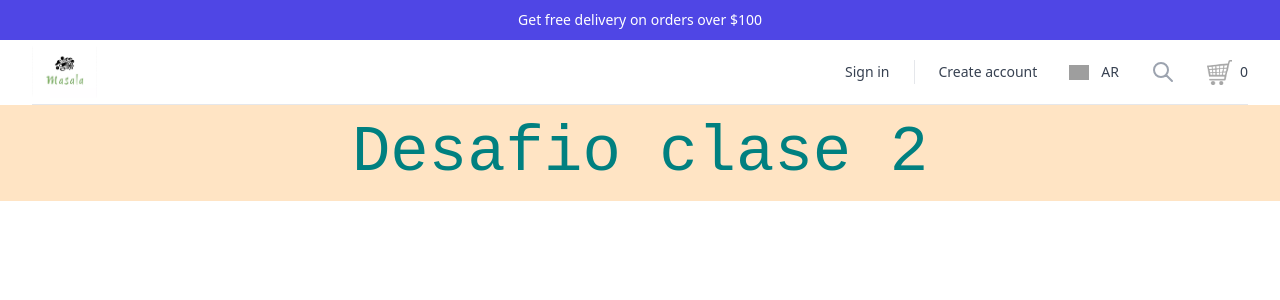
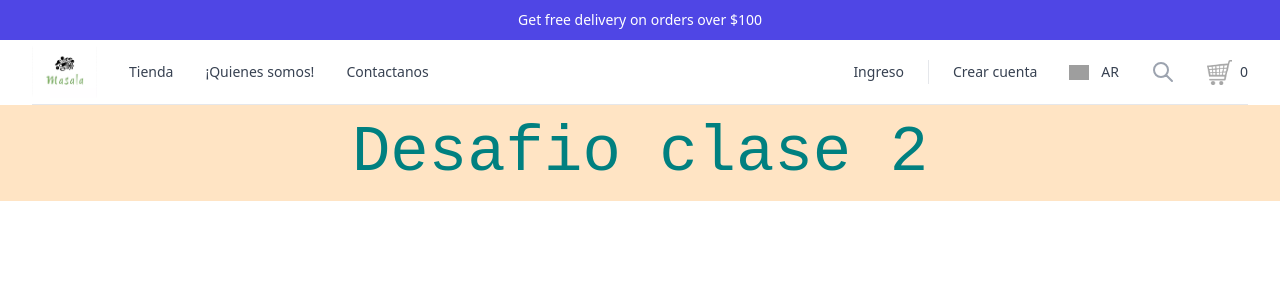
Before and after one commit to D4vid-H/ReactJs, a React (Create React App) app: page / in a window 1280 px wide. Shown: the top 300 px of the page. Built offline with nearby package versions, Linux system fonts and the light colour scheme; grey boxes are pictures that could not be loaded.

Commit message:
Se agregaron categorias a la tienda

```diff
--- a/src/Components/NavBar.js
+++ b/src/Components/NavBar.js
@@ -20,31 +20,44 @@ import { MenuIcon, SearchIcon, ShoppingBagIcon, XIcon } from '@heroicons/react/o
 import CartWidget from './CartWidget'
 import LogoNavBar from './LogoNavBar'
 
-/* const navigation = {
+const productImg = require.context('../img');
+
+ const navigation = {
   categories: [
     {
-      id: 'women',
-      name: 'Women',
+      id: 'Tienda',
+      name: 'Tienda',
       featured: [
         {
-          name: 'New Arrivals',
+          name: 'Shampoo solido ecologico',
           href: '#',
-          imageSrc: 'https://tailwindui.com/img/ecommerce-images/mega-menu-category-01.jpg',
-          imageAlt: 'Models sitting back to back, wearing Basic Tee in black and bone.',
+          imageSrc: './promo1-1.webp',
+          imageAlt: 'Oferta.',
         },
         {
-          name: 'Basic Tees',
+          name: 'Jabon solido ecologico',
           href: '#',
-          imageSrc: 'https://tailwindui.com/img/ecommerce-images/mega-menu-category-02.jpg',
-          imageAlt: 'Close up of Basic Tee fall bundle with off-white, ochre, olive, and black tees.',
+          imageSrc: './promo2-1.webp',
+          imageAlt: 'Oferta.',
         },
       ],
       sections: [
         {
-          id: 'clothing',
-          name: 'Clothing',
+          id: 'Categorias',
+          name: 'Categorias',
           items: [
-            { name: 'Tops', href: '#' },
+            { id: "1", name: "Cereales", href: '#' },
+            { id: "2", name: "Especias", href: '#' },
+            { id: "3", name: "Frutas Desecadas", href: '#' },
+            { id: "4", name: "Frutos Secos", href: '#' },
+            { id: "5", name: "Harinas", href: '#' },
+            { id: "6", name: "Herboris.", href: '#' },
+            { id: "7", name: "Legumbres", href: '#' },
+            { id: "8", name: "Organicos", href: '#' },
+            { id: "9", name: "Regionales", href: '#' },
+            { id: "10", name: "Semillas", href: '#' },
+            { id: "11", name: "Vinos", href: '#'},
+            /* { name: 'Tops', href: '#' },
             { name: 'Dresses', href: '#' },
             { name: 'Pants', href: '#' },
             { name: 'Denim', href: '#' },
@@ -52,100 +65,21 @@ import LogoNavBar from './LogoNavBar'
             { name: 'T-Shirts', href: '#' },
             { name: 'Jackets', href: '#' },
             { name: 'Activewear', href: '#' },
-            { name: 'Browse All', href: '#' },
-          ],
-        },
-        {
-          id: 'accessories',
-          name: 'Accessories',
-          items: [
-            { name: 'Watches', href: '#' },
-            { name: 'Wallets', href: '#' },
-            { name: 'Bags', href: '#' },
-            { name: 'Sunglasses', href: '#' },
-            { name: 'Hats', href: '#' },
-            { name: 'Belts', href: '#' },
-          ],
-        },
-        {
-          id: 'brands',
-          name: 'Brands',
-          items: [
-            { name: 'Full Nelson', href: '#' },
-            { name: 'My Way', href: '#' },
-            { name: 'Re-Arranged', href: '#' },
-            { name: 'Counterfeit', href: '#' },
-            { name: 'Significant Other', href: '#' },
-          ],
-        },
-      ],
-    },
-    {
-      id: 'men',
-      name: 'Men',
-      featured: [
-        {
-          name: 'New Arrivals',
-          href: '#',
-          imageSrc: 'https://tailwindui.com/img/ecommerce-images/product-page-04-detail-product-shot-01.jpg',
-          imageAlt: 'Drawstring top with elastic loop closure and textured interior padding.',
-        },
-        {
-          name: 'Artwork Tees',
-          href: '#',
-          imageSrc: 'https://tailwindui.com/img/ecommerce-images/category-page-02-image-card-06.jpg',
-          imageAlt:
-            'Three shirts in gray, white, and blue arranged on table with same line drawing of hands and shapes overlapping on front of shirt.',
-        },
-      ],
-      sections: [
-        {
-          id: 'clothing',
-          name: 'Clothing',
-          items: [
-            { name: 'Tops', href: '#' },
-            { name: 'Pants', href: '#' },
-            { name: 'Sweaters', href: '#' },
-            { name: 'T-Shirts', href: '#' },
-            { name: 'Jackets', href: '#' },
-            { name: 'Activewear', href: '#' },
-            { name: 'Browse All', href: '#' },
-          ],
-        },
-        {
-          id: 'accessories',
-          name: 'Accessories',
-          items: [
-            { name: 'Watches', href: '#' },
-            { name: 'Wallets', href: '#' },
-            { name: 'Bags', href: '#' },
-            { name: 'Sunglasses', href: '#' },
-            { name: 'Hats', href: '#' },
-            { name: 'Belts', href: '#' },
-          ],
-        },
-        {
-          id: 'brands',
-          name: 'Brands',
-          items: [
-            { name: 'Re-Arranged', href: '#' },
-            { name: 'Counterfeit', href: '#' },
-            { name: 'Full Nelson', href: '#' },
-            { name: 'My Way', href: '#' },
+            { name: 'Browse All', href: '#' }, */
           ],
         },
       ],
     },
   ],
   pages: [
-    { name: 'Company', href: '#' },
-    { name: 'Stores', href: '#' },
+    { name: '¡Quienes somos!', href: '#' },
+    { name: 'Contactanos', href: '#' },
   ],
-} */
+}
 
-/* function classNames(...classes) {
+function classNames(...classes) {
   return classes.filter(Boolean).join(' ')
-} */
+}
 
 export default function Navbar() {
   const [open, setOpen] = useState(false)
@@ -188,8 +122,8 @@ export default function Navbar() {
                 </button>
               </div>
 
-              {/* Links */}
-              {/* <Tab.Group as="div" className="mt-2">
+              {/* Links - mostrar en respondive  */}
+              {<Tab.Group as="div" className="mt-2">
                 <div className="border-b border-gray-200">
                   <Tab.List className="-mb-px flex px-4 space-x-8">
                     {navigation.categories.map((category) => (
@@ -214,7 +148,9 @@ export default function Navbar() {
                         {category.featured.map((item) => (
                           <div key={item.name} className="group relative text-sm">
                             <div className="aspect-w-1 aspect-h-1 rounded-lg bg-gray-100 overflow-hidden group-hover:opacity-75">
-                              <img src={item.imageSrc} alt={item.imageAlt} className="object-center object-cover" />
+                              <img
+                              src={ productImg(item.imageSrc) }
+                              alt={item.imageAlt} className="object-center object-cover" />
                             </div>
                             <a href={item.href} className="mt-6 block font-medium text-gray-900">
                               <span className="absolute z-10 inset-0" aria-hidden="true" />
@@ -249,9 +185,10 @@ export default function Navbar() {
                     </Tab.Panel>
                   ))}
                 </Tab.Panels>
-              </Tab.Group> */}
+              </Tab.Group>}
 
-              {/* <div className="border-t border-gray-200 py-6 px-4 space-y-6">
+                {/* mostrar paginas COMPANY Y STORE en respondive */}
+              {<div className="border-t border-gray-200 py-6 px-4 space-y-6">
                 {navigation.pages.map((page) => (
                   <div key={page.name} className="flow-root">
                     <a href={page.href} className="-m-2 p-2 block font-medium text-gray-900">
@@ -259,17 +196,17 @@ export default function Navbar() {
                     </a>
                   </div>
                 ))}
-              </div> */}
+              </div>}
 
               <div className="border-t border-gray-200 py-6 px-4 space-y-6">
                 <div className="flow-root">
                   <a href="#" className="-m-2 p-2 block font-medium text-gray-900">
-                    Sign in
+                    Ingreso
                   </a>
                 </div>
                 <div className="flow-root">
                   <a href="#" className="-m-2 p-2 block font-medium text-gray-900">
-                    Create account
+                    Crear cuenta
                   </a>
                 </div>
               </div>
@@ -316,7 +253,7 @@ export default function Navbar() {
               </div>
 
               {/* Flyout menus */}
-              {/*<Popover.Group className="hidden lg:ml-8 lg:block lg:self-stretch">
+              {<Popover.Group className="hidden lg:ml-8 lg:block lg:self-stretch">
                 <div className="h-full flex space-x-8">
                   {navigation.categories.map((category) => (
                     <Popover key={category.name} className="flex">
@@ -356,7 +293,7 @@ export default function Navbar() {
                                         <div key={item.name} className="group relative text-base sm:text-sm">
                                           <div className="aspect-w-1 aspect-h-1 rounded-lg bg-gray-100 overflow-hidden group-hover:opacity-75">
                                             <img
-                                              src={item.imageSrc}
+                                              src={ productImg(item.imageSrc) }
                                               alt={item.imageAlt}
                                               className="object-center object-cover"
                                             />
@@ -413,16 +350,16 @@ export default function Navbar() {
                     </a>
                   ))}
                 </div>
-              </Popover.Group>*/}
+              </Popover.Group>}
 
               <div className="ml-auto flex items-center">
                 <div className="hidden lg:flex lg:flex-1 lg:items-center lg:justify-end lg:space-x-6">
                   <a href="#" className="text-sm font-medium text-gray-700 hover:text-gray-800">
-                    Sign in
+                    Ingreso
                   </a>
                   <span className="h-6 w-px bg-gray-200" aria-hidden="true" />
                   <a href="#" className="text-sm font-medium text-gray-700 hover:text-gray-800">
-                    Create account
+                    Crear cuenta
                   </a>
                 </div>
 
```
